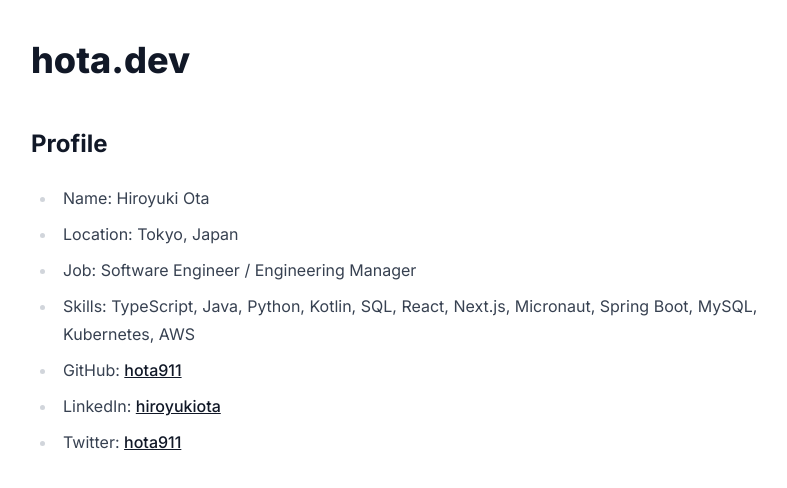
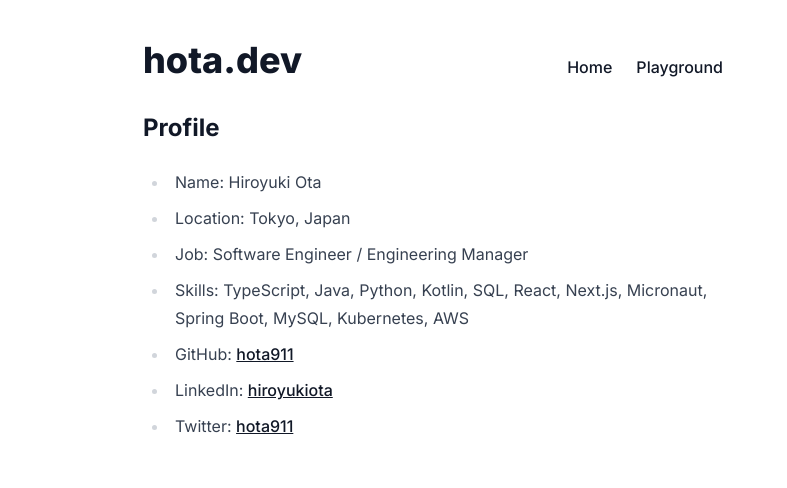
Before and after one commit to hota911/hota.dev, a Next.js app: page / in a window 1280 px wide. Shown: the top 488 px of the page, without its empty margins (201-988 px from the left). Built offline with nearby package versions, Linux system fonts and the light colour scheme.

Commit message:
Add playground page and header

```diff
--- a/src/app/layout.tsx
+++ b/src/app/layout.tsx
@@ -1,5 +1,6 @@
 import { Inter } from "next/font/google"
 import "./globals.css"
+import Link from "next/link"
 
 const inter = Inter({ subsets: ["latin"] })
 
@@ -15,7 +16,26 @@ export default function RootLayout({
 }) {
   return (
     <html lang="en">
-      <body className={inter.className}>{children}</body>
+      <body className={inter.className}>
+        <div className="max-w-2xl p-10 mx-auto">
+          <header>
+            <div className="container mx-auto flex justify-between items-baseline prose prose-a:no-underline">
+              <Link href="/">
+                <h1 className="">hota.dev</h1>
+              </Link>
+              <nav>
+                <Link href="/" className="px-3">
+                  Home
+                </Link>
+                <Link href="/playground" className="px-3">
+                  Playground
+                </Link>
+              </nav>
+            </div>
+          </header>
+          {children}
+        </div>
+      </body>
     </html>
   )
 }
--- a/src/app/page.tsx
+++ b/src/app/page.tsx
@@ -1,10 +1,6 @@
 function App() {
   return (
-    <div className="max-w-4xl p-10 mx-auto prose">
-      <header>
-        <h1>hota.dev</h1>
-      </header>
-      <main>
+    <main className="prose">
       <h2>Profile</h2>
       <ul>
         <li>Name: Hiroyuki Ota</li>
@@ -26,7 +22,6 @@ function App() {
         </li>
       </ul>
     </main>
-    </div>
   )
 }
 
```
Lines whose indentation alone changed are shown as unchanged.
